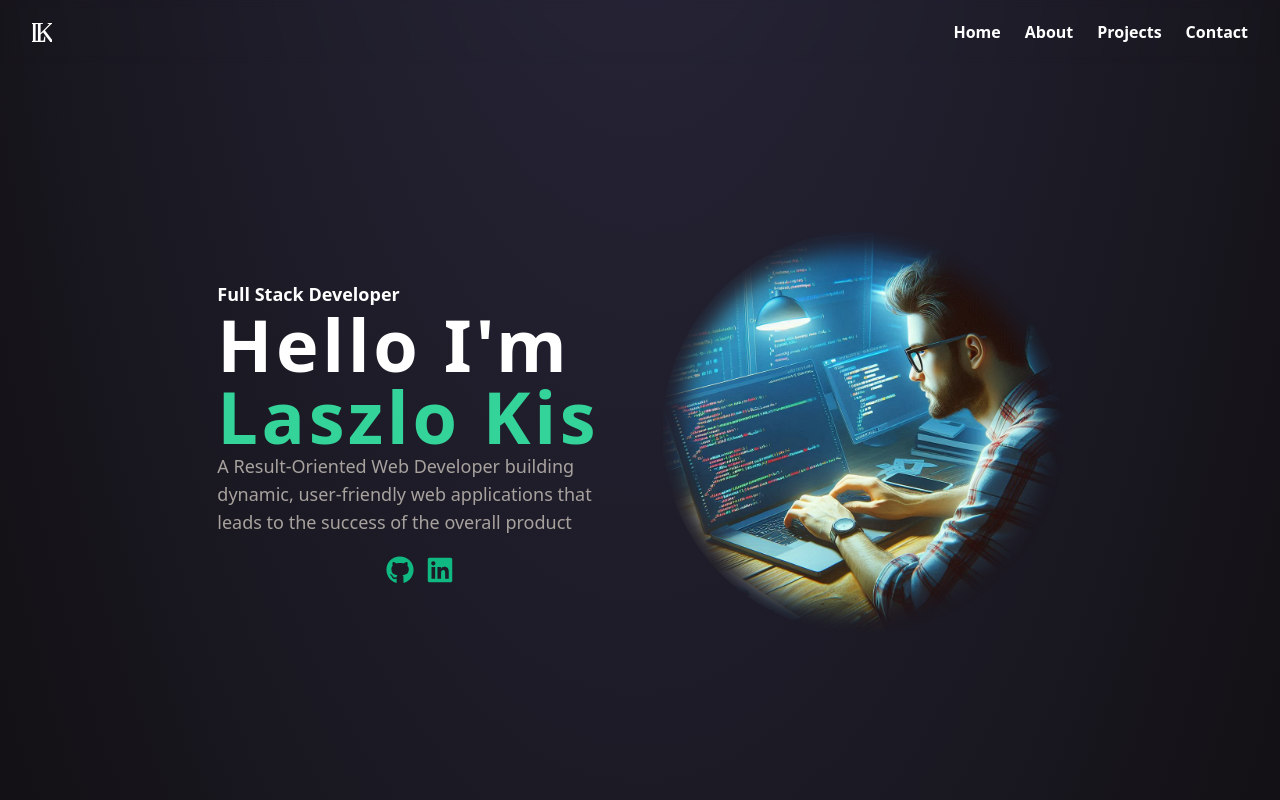
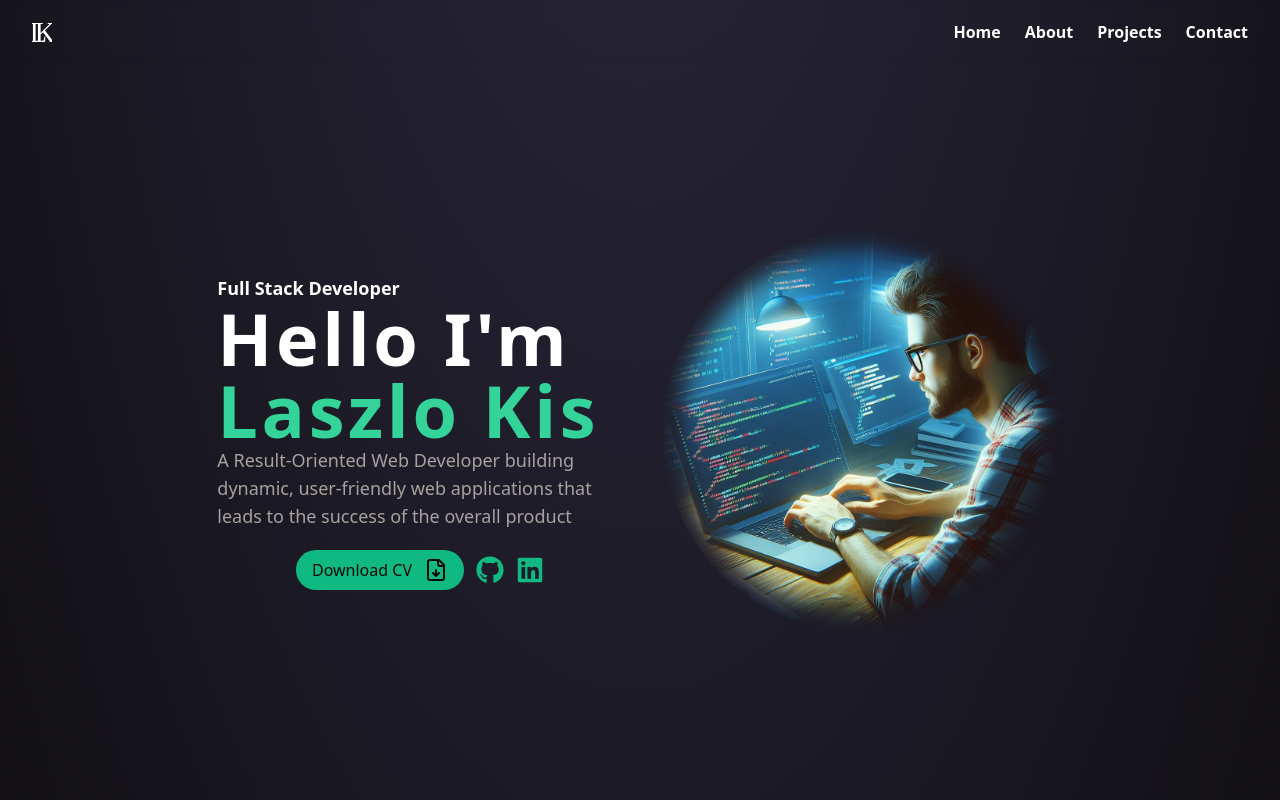
Before and after one commit to ev0clu/portfolio, a Next.js app: page / in a window 1280 px wide. Shown: the top 800 px of the page. Built offline with nearby package versions, Linux system fonts and the light colour scheme.

Commit message:
CV download element and links open in new tab are added

```diff
--- a/src/components/HeroSection/Social.tsx
+++ b/src/components/HeroSection/Social.tsx
@@ -1,6 +1,7 @@
 "use client";
 
 import { motion } from "framer-motion";
+import { FileDown } from "lucide-react";
 import Link from "next/link";
 import { FaGithub, FaLinkedin } from "react-icons/fa";
 
@@ -14,11 +15,25 @@ const Social = () => {
         transition: { delay: 0.1, duration: 0.4, ease: "easeInOut" },
       }}
     >
-      <div className="flex flex-row gap-3">
+      <div className="flex flex-row items-center gap-3">
+        <Link
+          href="https://drive.google.com/file/d/1mnIhp4rHmHQ4zd8LLaq_0jQOQgssJEtr/view?usp=sharing"
+          className="hover:scale-105 hover:opacity-75"
+          aria-label="CV download link"
+          target="_blank"
+          rel="noopener noreferrer"
+        >
+          <span className="flex flex-row items-center gap-3 rounded-full bg-emerald-500 px-4 py-2 font-medium text-background">
+            Download CV
+            <FileDown className="h-6 w-6" />
+          </span>
+        </Link>
         <Link
           href="https://github.com/ev0clu"
           className="hover:scale-105 hover:opacity-75"
           aria-label="Github repository link"
+          target="_blank"
+          rel="noopener noreferrer"
         >
           <FaGithub className="h-7 w-7 text-emerald-500" />
         </Link>
@@ -26,6 +41,8 @@ const Social = () => {
           href="https://www.linkedin.com/in/laszlo-kis-1932a1276/"
           className="hover:scale-105 hover:opacity-75"
           aria-label="Linkedin profile link"
+          target="_blank"
+          rel="noopener noreferrer"
         >
           <FaLinkedin className="h-7 w-7 text-emerald-500" />
         </Link>
```
